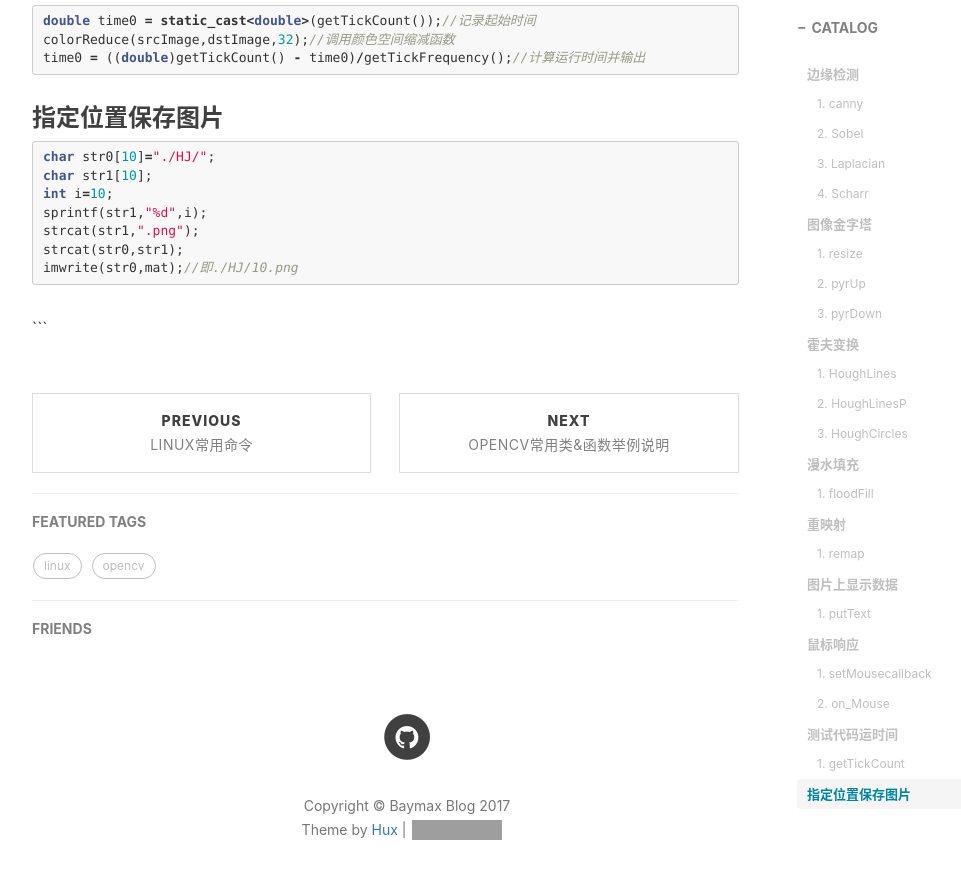
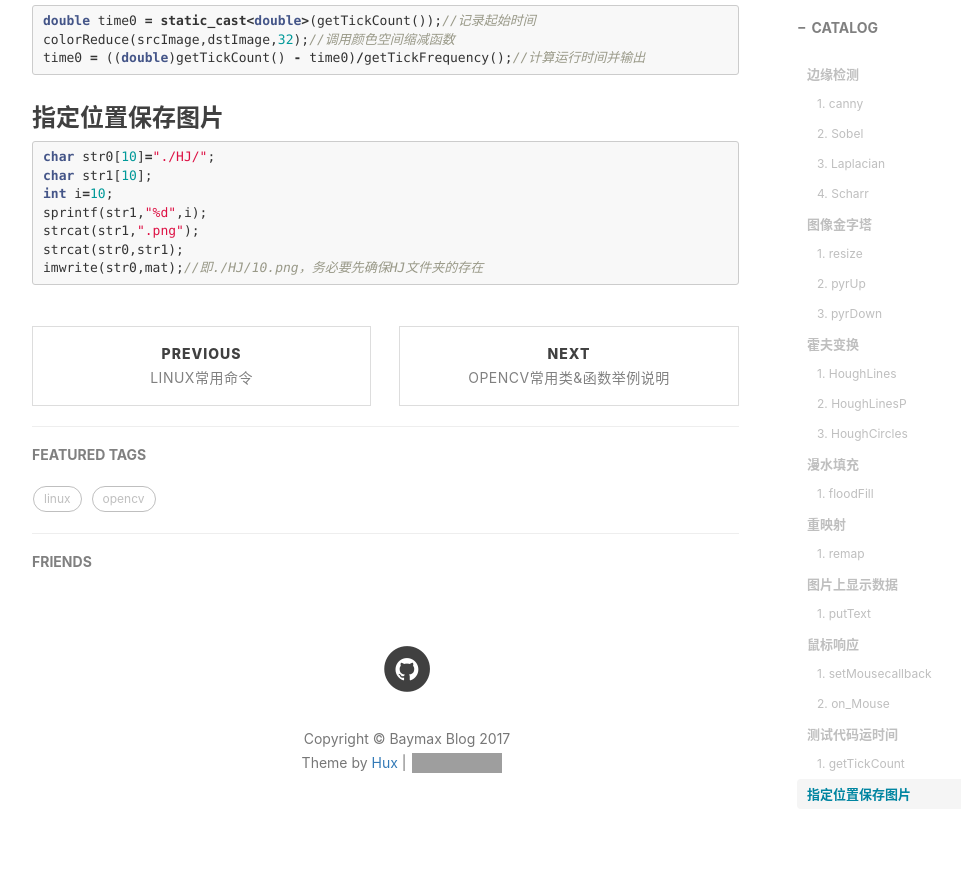
Before and after one commit to Lmonologue/baymax.github.io, a Jekyll site: the page built from _posts/2017-05-09-opencv分块学习.md, in a window 1280 px wide and 900 px high, scrolled down 7626 px. Shown: the top 879 px of the window, without its empty margins (233-1194 px from the left). Built offline with Jekyll 4.4.1, drawn with Linux system fonts in a browser that asks for light colours; nearby versions of some CDN libraries; comment, search, counter and statistics services are not loaded; grey boxes are pictures that could not be loaded.

Commit message:
Update 2017-05-09-opencv分块学习.md

````diff
--- a/_posts/2017-05-09-opencv分块学习.md
+++ b/_posts/2017-05-09-opencv分块学习.md
@@ -394,7 +394,5 @@ int i=10;
 sprintf(str1,"%d",i);
 strcat(str1,".png");
 strcat(str0,str1);
-imwrite(str0,mat);//即./HJ/10.png
+imwrite(str0,mat);//即./HJ/10.png，务必要先确保HJ文件夹的存在
 ```
-
-```
````
